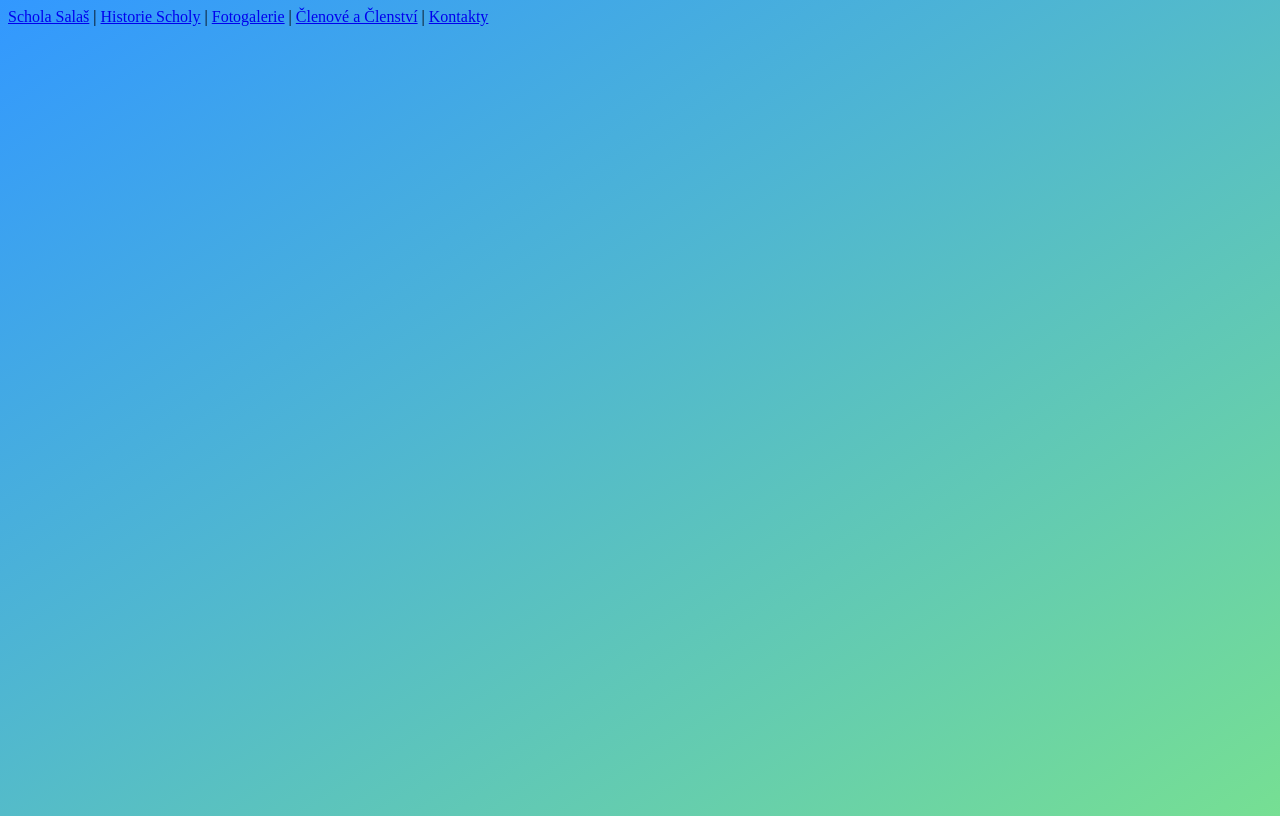
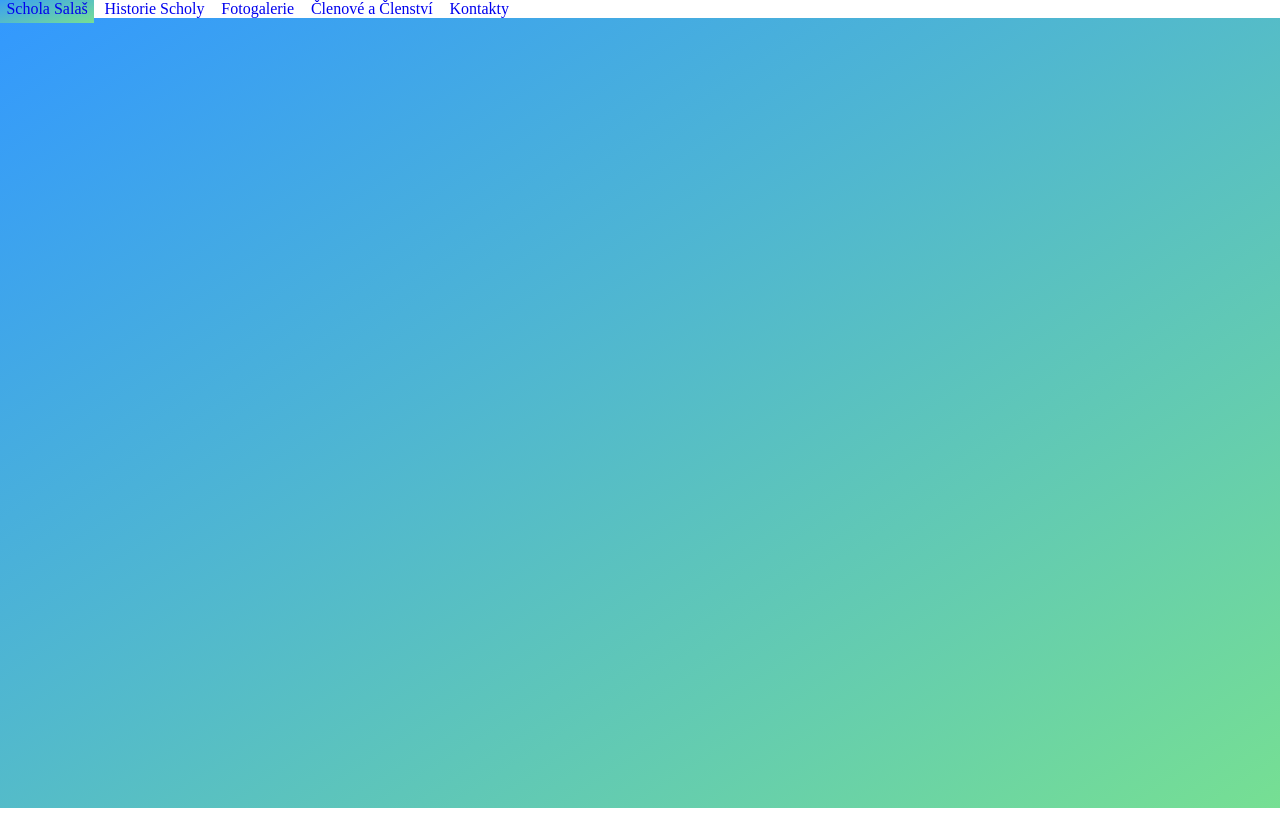
Before and after one commit to TomasZamastil/TNPW1, a plain HTML site: page index.html in a window 1280 px wide. Drawn offline with Linux system fonts and the light colour scheme.

Commit message:
minor zmeny

```diff
--- a/index.html
+++ b/index.html
@@ -9,10 +9,10 @@
 </head>
 <header>
     <nav>
-        <a href="index.html">Schola Salaš</a> |
-        <a href="history.html">Historie Scholy</a> |
-        <a href="photos.html">Fotogalerie</a> |
-        <a href="ourGroup.html">Členové a Členství</a> |
+        <a href="index.html">Schola Salaš</a>
+        <a href="history.html">Historie Scholy</a>
+        <a href="photos.html">Fotogalerie</a>
+        <a href="ourGroup.html">Členové a Členství</a>
         <a href="about.html">Kontakty</a>
         </nav>
 </header>
--- a/scholaSalas.css
+++ b/scholaSalas.css
@@ -4,3 +4,17 @@ body {
     background-size: 100% 100%;
     min-height: 100vh;
 }
+
+nav {
+    background-color: rgb(255, 255, 255);
+    margin: -0.5em;
+}
+
+nav a {
+    text-decoration: none;
+    padding: 0.5vw;
+}
+
+nav a:hover {
+    background-image: linear-gradient(to bottom right, rgb(50, 152, 255), rgb(118, 223, 147));
+}
```
